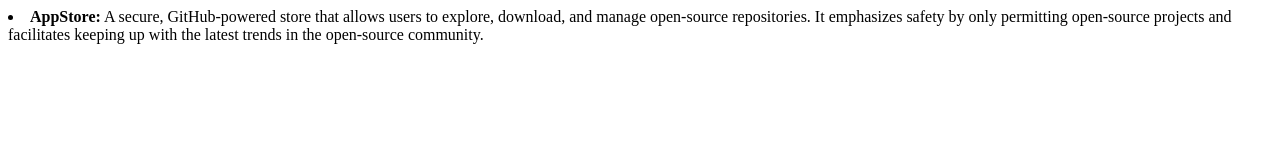
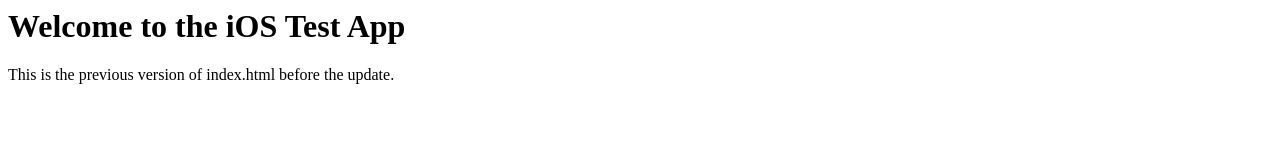
Before and after one commit to Koriebonx98/iOS-test-app, a plain HTML site: page index.html in a window 1280 px wide. Drawn offline with Linux system fonts and the light colour scheme.

Commit message:
Revert index.html to the version before commit c93a872d5bf8241288e6ff2b905ec0707cd21eac

```diff
--- a/index.html
+++ b/index.html
@@ -1 +1,9 @@
-<li><strong>AppStore:</strong> A secure, GitHub-powered store that allows users to explore, download, and manage open-source repositories. It emphasizes safety by only permitting open-source projects and facilitates keeping up with the latest trends in the open-source community.
+<html>
+<head>
+    <title>iOS Test App</title>
+</head>
+<body>
+    <h1>Welcome to the iOS Test App</h1>
+    <p>This is the previous version of index.html before the update.</p>
+</body>
+</html>
```
